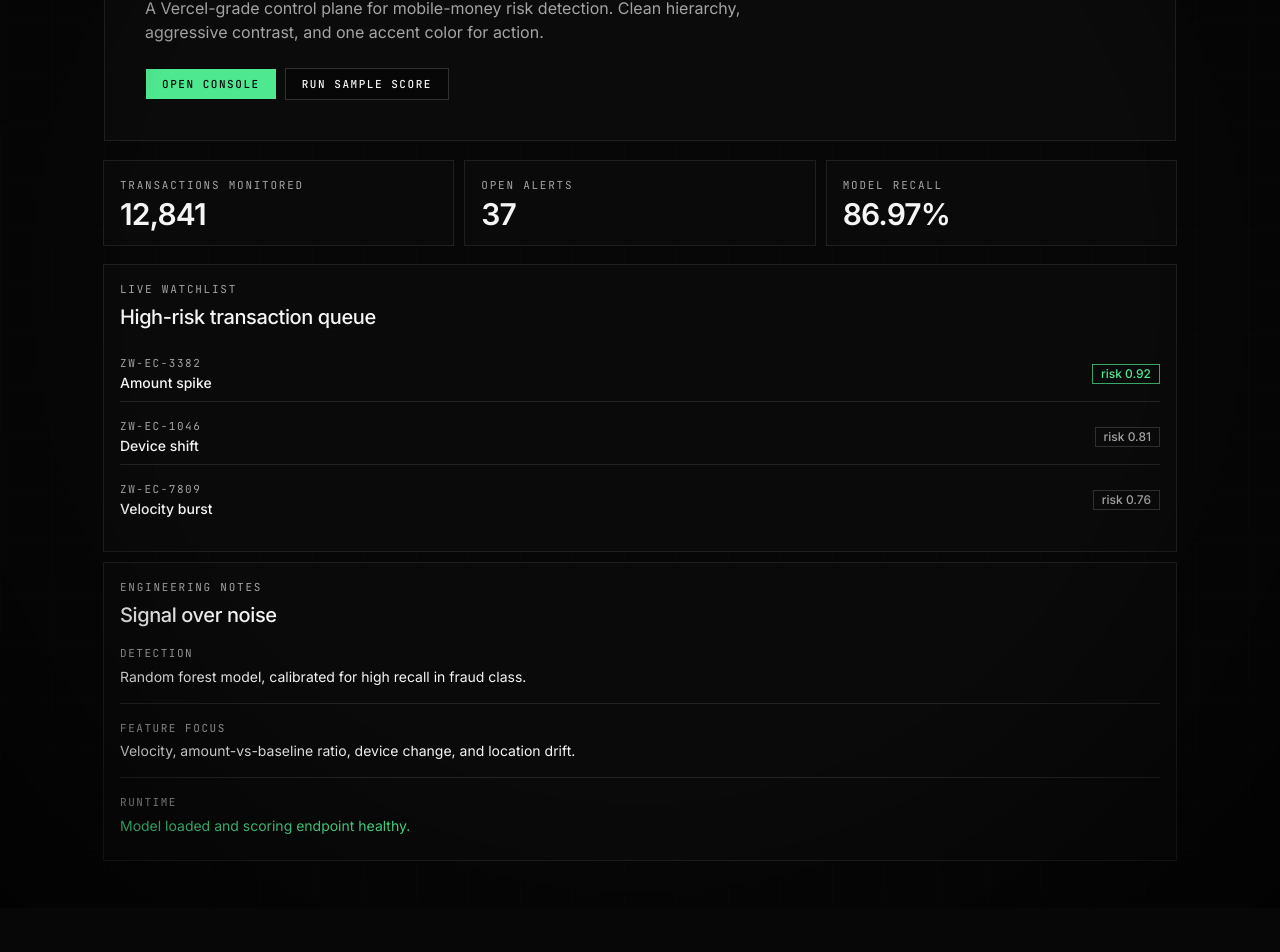
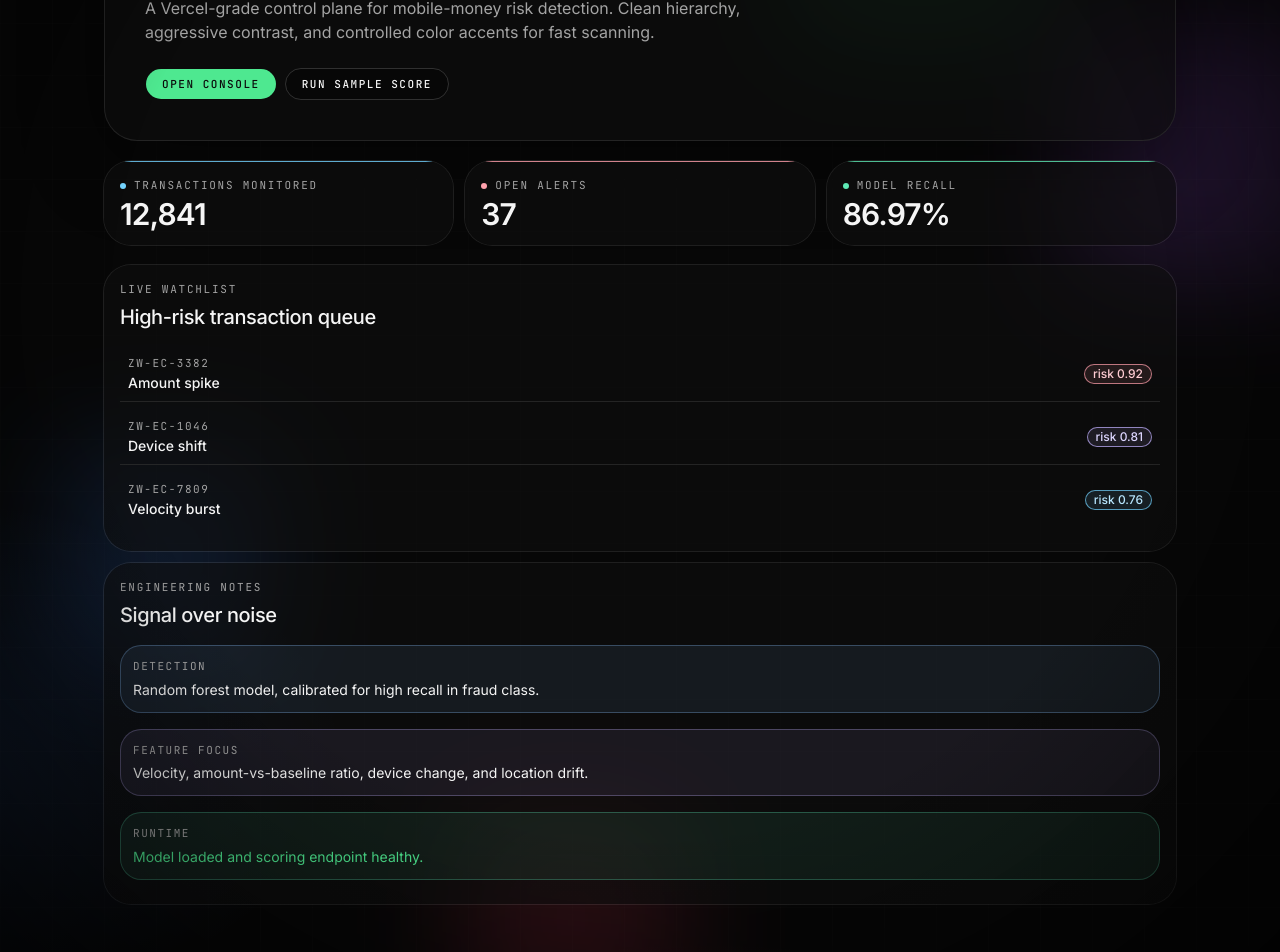
Before and after one commit to x0bd/payguard, a React (Vite) app in the folder frontend/: page / in a window 1280 px wide. Shown: the part 341-1293 px from the top of the page. Before the commit the page ends 1249 px from the top, so only its background shows below. Built offline with nearby package versions, Linux system fonts and the light colour scheme.

Commit message:
Redesign home page with black white绿

```diff
--- a/frontend/src/App.tsx
+++ b/frontend/src/App.tsx
@@ -9,18 +9,17 @@ import {
   CardHeader,
   CardTitle,
 } from "@/components/ui/card";
-import { Separator } from "@/components/ui/separator";
 
 const quickStats = [
-  { label: "Transactions Monitored", value: "12,841" },
-  { label: "Open Alerts", value: "37" },
-  { label: "Model Recall", value: "86.97%" },
+  { label: "Transactions Monitored", value: "12,841", tone: "blue" },
+  { label: "Open Alerts", value: "37", tone: "red" },
+  { label: "Model Recall", value: "86.97%", tone: "green" },
 ];
 
 const watchList = [
   { wallet: "ZW-EC-3382", event: "Amount spike", risk: "0.92", state: "critical" },
   { wallet: "ZW-EC-1046", event: "Device shift", risk: "0.81", state: "high" },
-  { wallet: "ZW-EC-7809", event: "Velocity burst", risk: "0.76", state: "high" },
+  { wallet: "ZW-EC-7809", event: "Velocity burst", risk: "0.76", state: "medium" },
 ];
 
 function App() {
@@ -42,13 +41,21 @@ function App() {
 
   return (
     <div ref={rootRef} className="app-shell relative min-h-screen overflow-hidden">
+      <div className="accent-orb accent-orb-green" />
+      <div className="accent-orb accent-orb-blue" />
+      <div className="accent-orb accent-orb-purple" />
+      <div className="accent-orb accent-orb-red" />
+
       <main className="relative mx-auto flex w-full max-w-6xl flex-col gap-5 px-5 py-8 md:px-10 md:py-12">
-        <header className="js-hero space-y-6 border border-border/60 bg-card/60 p-6 backdrop-blur-sm md:p-10">
+        <header className="js-hero space-y-6 rounded-3xl border border-border/70 bg-card/65 p-6 shadow-[0_20px_80px_rgba(0,0,0,0.45)] backdrop-blur-sm md:p-10">
           <div className="flex flex-wrap items-center justify-between gap-3">
-            <Badge variant="outline" className="mono border-border bg-background/70 tracking-[0.2em]">
+            <Badge
+              variant="outline"
+              className="mono rounded-full border-border bg-background/70 tracking-[0.2em]"
+            >
               PAYGUARD / FRAUD OPS
             </Badge>
-            <Badge className="mono bg-primary text-primary-foreground tracking-[0.12em]">
+            <Badge className="mono rounded-full bg-primary text-primary-foreground tracking-[0.12em]">
               API READY
             </Badge>
           </div>
@@ -62,16 +69,16 @@ function App() {
 
           <p className="max-w-2xl text-sm text-muted-foreground md:text-base">
             A Vercel-grade control plane for mobile-money risk detection. Clean hierarchy, aggressive
-            contrast, and one accent color for action.
+            contrast, and controlled color accents for fast scanning.
           </p>
 
           <div className="flex flex-wrap gap-2">
-            <Button className="mono bg-primary px-4 text-[11px] tracking-[0.14em] text-primary-foreground uppercase hover:bg-primary/90">
+            <Button className="mono rounded-xl bg-primary px-4 text-[11px] tracking-[0.14em] text-primary-foreground uppercase hover:bg-primary/90">
               Open Console
             </Button>
             <Button
               variant="outline"
-              className="mono border-border bg-background/70 px-4 text-[11px] tracking-[0.14em] uppercase hover:border-primary/60 hover:text-primary"
+              className="mono rounded-xl border-border bg-background/70 px-4 text-[11px] tracking-[0.14em] uppercase hover:border-primary/60 hover:text-primary"
             >
               Run Sample Score
             </Button>
@@ -80,9 +87,27 @@ function App() {
 
         <section className="grid gap-3 md:grid-cols-3">
           {quickStats.map((item) => (
-            <Card key={item.label} className="js-stat border-border/60 bg-card/50">
+            <Card key={item.label} className="js-stat relative overflow-hidden rounded-2xl border-border/70 bg-card/60">
+              <div
+                className={
+                  item.tone === "green"
+                    ? "absolute inset-x-0 top-0 h-px bg-emerald-300/80"
+                    : item.tone === "red"
+                      ? "absolute inset-x-0 top-0 h-px bg-rose-300/80"
+                      : "absolute inset-x-0 top-0 h-px bg-sky-300/80"
+                }
+              />
               <CardHeader>
-                <CardDescription className="mono text-[11px] tracking-[0.16em] uppercase">
+                <CardDescription className="mono flex items-center gap-2 text-[11px] tracking-[0.16em] uppercase">
+                  <span
+                    className={
+                      item.tone === "green"
+                        ? "inline-block size-1.5 rounded-full bg-emerald-300"
+                        : item.tone === "red"
+                          ? "inline-block size-1.5 rounded-full bg-rose-300"
+                          : "inline-block size-1.5 rounded-full bg-sky-300"
+                    }
+                  />
                   {item.label}
                 </CardDescription>
                 <CardTitle className="text-3xl leading-none font-semibold tracking-[-0.03em]">
@@ -94,7 +119,7 @@ function App() {
         </section>
 
         <section className="grid gap-3 lg:grid-cols-[1.2fr,0.8fr]">
-          <Card className="js-panel border-border/60 bg-card/50">
+          <Card className="js-panel rounded-2xl border-border/70 bg-card/60">
             <CardHeader>
               <CardDescription className="mono text-[11px] tracking-[0.16em] uppercase">
                 Live Watchlist
@@ -104,7 +129,7 @@ function App() {
             <CardContent className="space-y-2 pb-2">
               {watchList.map((item, index) => (
                 <div key={item.wallet}>
-                  <div className="flex items-center justify-between gap-3 py-2">
+                  <div className="flex items-center justify-between gap-3 rounded-xl px-2 py-2">
                     <div>
                       <p className="mono text-[11px] text-muted-foreground uppercase tracking-[0.14em]">
                         {item.wallet}
@@ -115,20 +140,22 @@ function App() {
                       variant="outline"
                       className={
                         item.state === "critical"
-                          ? "border-primary/70 text-primary"
-                          : "border-border text-muted-foreground"
+                          ? "rounded-full border-rose-300/70 bg-rose-300/10 text-rose-200"
+                          : item.state === "high"
+                            ? "rounded-full border-violet-300/70 bg-violet-300/10 text-violet-200"
+                            : "rounded-full border-sky-300/70 bg-sky-300/10 text-sky-200"
                       }
                     >
                       risk {item.risk}
                     </Badge>
                   </div>
-                  {index < watchList.length - 1 ? <Separator className="bg-border/70" /> : null}
+                  {index < watchList.length - 1 ? <div className="h-px bg-border/70" /> : null}
                 </div>
               ))}
             </CardContent>
           </Card>
 
-          <Card className="js-panel border-border/60 bg-card/50">
+          <Card className="js-panel rounded-2xl border-border/70 bg-card/60">
             <CardHeader>
               <CardDescription className="mono text-[11px] tracking-[0.16em] uppercase">
                 Engineering Notes
@@ -136,14 +163,13 @@ function App() {
               <CardTitle className="text-xl tracking-[-0.02em]">Signal over noise</CardTitle>
             </CardHeader>
             <CardContent className="space-y-4 pb-2">
-              <div className="space-y-1">
+              <div className="space-y-1 rounded-xl border border-blue-300/30 bg-blue-300/8 p-3">
                 <p className="mono text-[11px] tracking-[0.14em] text-muted-foreground uppercase">
                   Detection
                 </p>
                 <p className="text-sm text-foreground">Random forest model, calibrated for high recall in fraud class.</p>
               </div>
-              <Separator className="bg-border/70" />
-              <div className="space-y-1">
+              <div className="space-y-1 rounded-xl border border-violet-300/30 bg-violet-300/8 p-3">
                 <p className="mono text-[11px] tracking-[0.14em] text-muted-foreground uppercase">
                   Feature Focus
                 </p>
@@ -151,8 +177,7 @@ function App() {
                   Velocity, amount-vs-baseline ratio, device change, and location drift.
                 </p>
               </div>
-              <Separator className="bg-border/70" />
-              <div className="space-y-1">
+              <div className="space-y-1 rounded-xl border border-emerald-300/30 bg-emerald-300/8 p-3">
                 <p className="mono text-[11px] tracking-[0.14em] text-muted-foreground uppercase">
                   Runtime
                 </p>
--- a/frontend/src/index.css
+++ b/frontend/src/index.css
@@ -29,7 +29,7 @@
   --chart-3: oklch(0.546 0.245 262.881);
   --chart-4: oklch(0.488 0.243 264.376);
   --chart-5: oklch(0.424 0.199 265.638);
-  --radius: 0rem;
+  --radius: 0.95rem;
   --sidebar: oklch(0.18 0 0);
   --sidebar-foreground: oklch(0.97 0 0);
   --sidebar-primary: oklch(0.83 0.18 154);
@@ -54,7 +54,10 @@ body {
   margin: 0;
   background:
     radial-gradient(1200px 500px at 18% -12%, color-mix(in oklab, var(--foreground) 12%, transparent), transparent 58%),
-    radial-gradient(1000px 520px at 90% 130%, color-mix(in oklab, var(--primary) 20%, transparent), transparent 60%),
+    radial-gradient(920px 480px at 90% 130%, rgba(34, 197, 94, 0.18), transparent 62%),
+    radial-gradient(720px 420px at -8% 85%, rgba(59, 130, 246, 0.14), transparent 62%),
+    radial-gradient(760px 380px at 110% 10%, rgba(168, 85, 247, 0.14), transparent 60%),
+    radial-gradient(760px 380px at 55% 118%, rgba(244, 63, 94, 0.12), transparent 64%),
     var(--background);
 }
 
@@ -84,6 +87,45 @@ body {
 
 .vercel-title {
   text-wrap: balance;
+}
+
+.accent-orb {
+  position: absolute;
+  pointer-events: none;
+  filter: blur(58px);
+  opacity: 0.15;
+}
+
+.accent-orb-green {
+  top: 10%;
+  right: 18%;
+  width: 260px;
+  height: 260px;
+  background: #22c55e;
+}
+
+.accent-orb-blue {
+  left: 4%;
+  bottom: 22%;
+  width: 220px;
+  height: 220px;
+  background: #3b82f6;
+}
+
+.accent-orb-purple {
+  right: -4%;
+  top: 28%;
+  width: 260px;
+  height: 260px;
+  background: #a855f7;
+}
+
+.accent-orb-red {
+  left: 36%;
+  bottom: -6%;
+  width: 220px;
+  height: 220px;
+  background: #f43f5e;
 }
 
 @theme inline {
```
